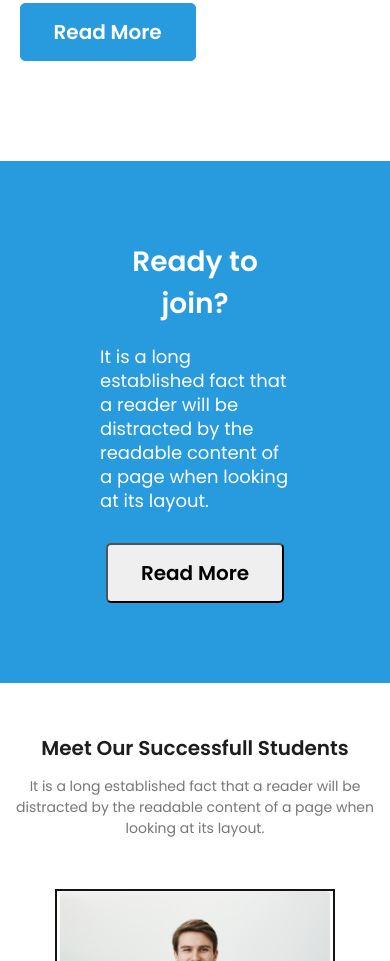
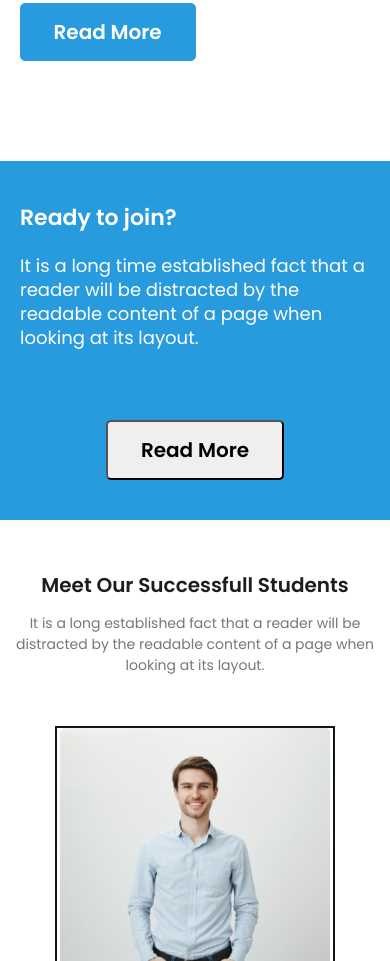
Before and after one commit to CreativeBoy625904/asserment-threee-repo, a plain HTML site: page index.html in a window 390 px wide. Shown: the part 4335-5296 px from the top of the page. Drawn offline with Linux system fonts and the light colour scheme.

Commit message:
100 added

```diff
--- a/index.html
+++ b/index.html
@@ -234,7 +234,7 @@
             <div class="ready-section-text">
                 <div class="ready-text-left">
                     <h1>Ready to join?</h1>
-                    <p>It is a long established fact that a reader will be distracted by the readable content of a page
+                    <p>It is a long time established fact that a reader will be distracted by the readable content of a page
                         when looking at its
                         layout.</p>
                 </div>
--- a/style.css
+++ b/style.css
@@ -975,8 +975,9 @@ width: 290px;
 
 /* -----------------------------------------card sector-------------------- */
 
-.all-card {
+ .all-card {
     display: grid;
+
     grid-template-columns: repeat(1, 1fr);
     width: 100%;
     gap: 24px;
@@ -985,12 +986,12 @@ width: 290px;
     justify-content: center;
 }
 /* ......................................left side card----------------------------- */
-.card-one {
+ .card-one {
     display: flex;
     flex-direction: column;
     align-items: center;
     justify-content: center;
- width: 300px;
+;
     border-radius: 5px;
     border: 1px solid#E8E8E8;
     background: #FFF;
@@ -1003,7 +1004,7 @@ width: 290px;
 
 
 .card-left img {
-    width: 300px;
+    width:300px;
     height: 150px;
 
 }
@@ -1157,35 +1158,40 @@ color: #777;
 
 
 .ready-section-text {
+
     display: flex;
     flex-direction: column;
     align-items: center;
     justify-content: center;
     background-color: #289BDE;
-    padding: 80px 100px;
+    padding: 0;
     margin-top: 100px;
 
 }
 
 .ready-text-left{
     width: 100%;
+    padding: 40px 20px;
+
 }
 
 .ready-text-left h1 {
     color:  #FFF;
-        text-align: center;
-        font-family: Poppins;
-        font-size: 28px;
+
+        font-family: Poppins;
+        font-size: 22px;
+
         font-style: normal;
         font-weight: 600;
         line-height: normal;
+        padding-top: ;
 
 
 }
 
 .ready-text-left p {
 color: #FFF;
-width: 100%;
+
 
     font-family: Poppins;
     font-size: 18px;
@@ -1195,7 +1201,9 @@ width: 100%;
 
 
 }
-
+.bton{
+    padding-bottom: 40px;
+}
 
 
 
@@ -1209,7 +1217,6 @@ width: 100%;
     font-weight: 600;
     border-radius: 5px;
     transition: 5s all ease;
-
 }
 
 .bton button:hover {
```
Lines whose indentation alone changed are shown as unchanged.
